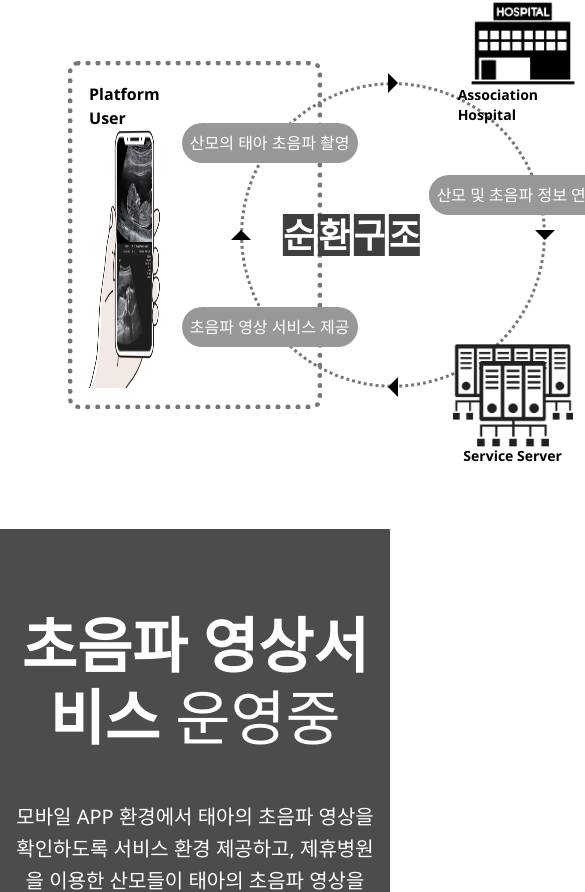
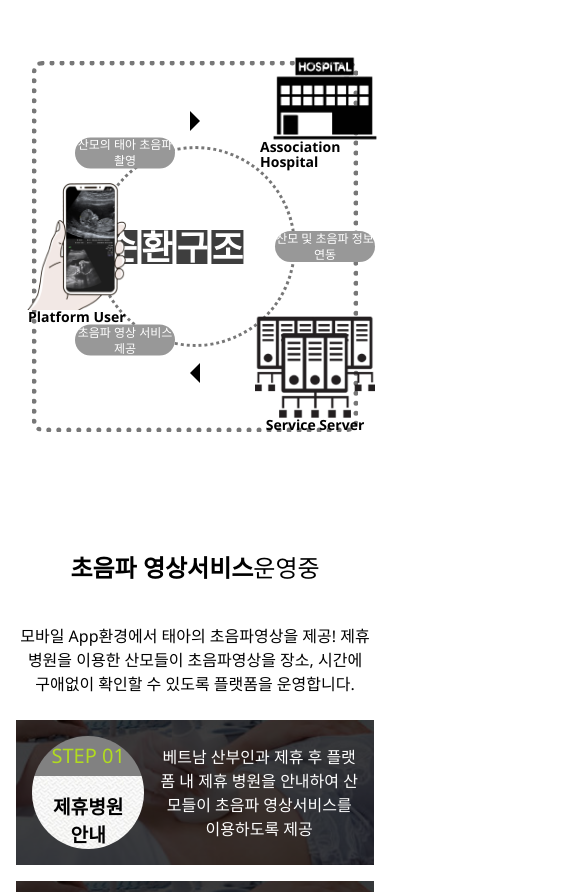
Before and after one commit to YoungkeunAhn/lkr, a React (Create React App) app: page / in a window 390 px wide. Shown: the part 10879-11771 px from the top of the page, 585 px wide, since content can reach past the window. Built offline with nearby package versions, Linux system fonts and the light colour scheme.

Commit message:
smdown sonogram step 추가

```diff
--- a/src/components/menu-dialog/MenuDialog.tsx
+++ b/src/components/menu-dialog/MenuDialog.tsx
@@ -3,7 +3,6 @@ import {
   ButtonBase,
   Dialog,
   DialogContent,
-  DialogTitle,
   IconButton,
   Typography,
 } from '@material-ui/core'
--- a/src/components/process-view/sub-content/item-box/ProcessItemBox.tsx
+++ b/src/components/process-view/sub-content/item-box/ProcessItemBox.tsx
@@ -1,4 +1,4 @@
-import { Box, Hidden, Typography, useTheme } from '@material-ui/core'
+import { Box, Typography, useTheme } from '@material-ui/core'
 import clsx from 'clsx'
 import React from 'react'
 import useStyles from './styles'
--- a/src/components/software-development-view/sub-content/SoftwareDevelopmentSubContent.tsx
+++ b/src/components/software-development-view/sub-content/SoftwareDevelopmentSubContent.tsx
@@ -1,11 +1,4 @@
-import {
-  Box,
-  Container,
-  Grid,
-  Typography,
-  useMediaQuery,
-  useTheme,
-} from '@material-ui/core'
+import { Box, Container, Grid, Typography } from '@material-ui/core'
 import { sdItemList } from 'assets/sd-sub-items'
 import BackgroundCover from 'commons/background-cover/BackgroundCover'
 import React from 'react'
@@ -17,8 +10,6 @@ const bgText2 = 'AND PASSIONATE'
 
 function SoftwareDevelopmentSubContent() {
   const classes = useStyles()
-  const theme = useTheme()
-  const smDown = useMediaQuery(theme.breakpoints.down('sm'))
 
   return (
     <Box className={classes.root}>
--- a/src/components/vietnam-service-view/VietnamServiceView.tsx
+++ b/src/components/vietnam-service-view/VietnamServiceView.tsx
@@ -1,11 +1,16 @@
+import { useMediaQuery, useTheme } from '@material-ui/core'
 import { vietnamServiceMainText } from 'assets/main-text'
 import { vietnamServiceSubText } from 'assets/sub-text'
 import TitleContentFrame from 'commons/title-content-box/TitleContentFrame'
 import React from 'react'
+import SmDownSonogramSteps from './sub-content/smdown-sonogram-steps/SmDownSonogramSteps'
 import SonogramSteps from './sub-content/sonogram-steps/SonogramSteps'
 import VietnamServiceSubContent from './sub-content/VietnamServiceSubContent'
 
 function VietnamServiceView() {
+  const theme = useTheme()
+  const smDown = useMediaQuery(theme.breakpoints.down('sm'))
+
   return (
     <div>
       <TitleContentFrame
@@ -14,9 +19,14 @@ function VietnamServiceView() {
         subText={vietnamServiceSubText}
       />
       <VietnamServiceSubContent />
-      <div id='blackBg4'>
-        <SonogramSteps />
-      </div>
+
+      {smDown ? (
+        <SmDownSonogramSteps />
+      ) : (
+        <div id='blackBg4'>
+          <SonogramSteps />
+        </div>
+      )}
     </div>
   )
 }
--- a/src/components/vietnam-service-view/sub-content/service-structure/VietnamServiceStructure.tsx
+++ b/src/components/vietnam-service-view/sub-content/service-structure/VietnamServiceStructure.tsx
@@ -1,10 +1,19 @@
-import { Box, Container, Hidden, Typography } from '@material-ui/core'
+import {
+  Box,
+  Container,
+  Hidden,
+  Typography,
+  useMediaQuery,
+  useTheme,
+} from '@material-ui/core'
 import clsx from 'clsx'
 import React from 'react'
 import useStyles from './styles'
 
 function VietnamServiceStructure() {
   const classes = useStyles()
+  const theme = useTheme()
+  const mdDown = useMediaQuery(theme.breakpoints.down('md'))
 
   return (
     <Container maxWidth='lg'>
@@ -15,8 +24,13 @@ function VietnamServiceStructure() {
         <Box className={classes.contentBox}>
           <Box className={classes.dotBorderBox}>
             <Box className={clsx(classes.iconTextBox, classes.mockupImageBox)}>
-              <Typography>Platform User</Typography>
+              <Hidden smDown>
+                <Typography>Platform User</Typography>
+              </Hidden>
               <img src='vss_mockup.png' alt='' />
+              <Hidden mdUp>
+                <Typography variant='body2'>Platform User</Typography>
+              </Hidden>
             </Box>
             <Box>
               <div className={classes.dotBorderCircle}>
@@ -26,7 +40,10 @@ function VietnamServiceStructure() {
                     classes.circleTopLeftText
                   )}
                 >
-                  <Typography variant='body1' align='center'>
+                  <Typography
+                    variant={mdDown ? 'caption' : 'body1'}
+                    align='center'
+                  >
                     산모의 태아 초음파 촬영
                   </Typography>
                 </div>
@@ -36,7 +53,10 @@ function VietnamServiceStructure() {
                     classes.circleRightText
                   )}
                 >
-                  <Typography variant='body1' align='center'>
+                  <Typography
+                    variant={mdDown ? 'caption' : 'body1'}
+                    align='center'
+                  >
                     산모 및 초음파 정보 연동
                   </Typography>
                 </div>
@@ -46,7 +66,10 @@ function VietnamServiceStructure() {
                     classes.circleBottomLeftText
                   )}
                 >
-                  <Typography variant='body1' align='center'>
+                  <Typography
+                    variant={mdDown ? 'caption' : 'body1'}
+                    align='center'
+                  >
                     초음파 영상 서비스 제공
                   </Typography>
                 </div>
@@ -72,7 +95,7 @@ function VietnamServiceStructure() {
               </div>
             </Box>
           </Box>
-          <Hidden lgDown>
+          <Hidden mdDown>
             <Box className={classes.rightBox}>
               <div className={classes.rightText}>
                 <Typography variant='h6' align='center'>
--- a/src/components/vietnam-service-view/sub-content/service-structure/styles.ts
+++ b/src/components/vietnam-service-view/sub-content/service-structure/styles.ts
@@ -11,8 +11,9 @@ const useStyles = makeStyles((theme: Theme) =>
     },
     contentBox: {
       display: 'flex',
-      [theme.breakpoints.down('lg')]: {
+      [theme.breakpoints.down('md')]: {
         justifyContent: 'center',
+        boxSizing: 'border-box',
       },
     },
     dotBorderBox: {
@@ -23,7 +24,10 @@ const useStyles = makeStyles((theme: Theme) =>
       alignItems: 'flex-end',
       padding: theme.spacing(10, 15, 0, 0),
       [theme.breakpoints.down('md')]: {
-        padding: theme.spacing(2),
+        width: '100%',
+        alignItems: 'center',
+        justifyContent: 'center',
+        padding: theme.spacing(10, 0),
       },
     },
     structureTextBox: {
@@ -34,6 +38,17 @@ const useStyles = makeStyles((theme: Theme) =>
       '& .MuiTypography-root': {
         color: '#fff',
       },
+      [theme.breakpoints.down('sm')]: {
+        width: 100,
+        display: 'flex',
+        justifyContent: 'center',
+        boxSizing: 'border-box',
+        padding: theme.spacing(0),
+        '& .MuiTypography-root': {
+          wordBreak: 'keep-all',
+          lineHeight: 1.3,
+        },
+      },
     },
     mockupImageBox: {
       marginRight: theme.spacing(10),
@@ -41,6 +56,16 @@ const useStyles = makeStyles((theme: Theme) =>
       '& img': {
         width: '100%',
         height: '100%',
+      },
+      [theme.breakpoints.down('sm')]: {
+        height: '15%',
+        marginRight: theme.spacing(0),
+        position: 'absolute',
+        left: '7vw',
+        zIndex: 10,
+        '& img': {
+          objectFit: 'contain',
+        },
       },
     },
     dotBorderCircle: {
@@ -59,6 +84,10 @@ const useStyles = makeStyles((theme: Theme) =>
       [theme.breakpoints.down('md')]: {
         top: 0,
       },
+      [theme.breakpoints.down('sm')]: {
+        width: '50vw',
+        height: '50vw',
+      },
     },
     bgColorTextBox: {
       display: 'flex',
@@ -67,9 +96,14 @@ const useStyles = makeStyles((theme: Theme) =>
         color: '#fff',
         background: '#3E3E3E',
         fontWeight: 600,
+        lineHeight: 1,
+        boxSizing: 'border-box',
       },
       '& .MuiTypography-root+.MuiTypography-root': {
         marginLeft: theme.spacing(0.5),
+      },
+      [theme.breakpoints.down('sm')]: {
+        transform: 'translateX(-15%)',
       },
     },
     rightTriangle: {
@@ -80,6 +114,9 @@ const useStyles = makeStyles((theme: Theme) =>
       borderLeft: '10px solid transparent',
       borderRight: '10px solid transparent',
       transform: 'translateX(760%)',
+      [theme.breakpoints.down('md')]: {
+        transform: 'translateX(630%)',
+      },
     },
     bottomTriangle: {
       width: 0,
@@ -89,6 +126,9 @@ const useStyles = makeStyles((theme: Theme) =>
       borderLeft: '0px solid transparent',
       borderRight: '10px solid #000',
       transform: 'translateY(760%)',
+      [theme.breakpoints.down('md')]: {
+        transform: 'translateY(630%)',
+      },
     },
     leftTriangle: {
       width: 0,
@@ -98,6 +138,9 @@ const useStyles = makeStyles((theme: Theme) =>
       borderLeft: '10px solid transparent',
       borderRight: '10px solid transparent',
       transform: 'translateX(-760%)',
+      [theme.breakpoints.down('md')]: {
+        transform: 'translateX(-630%)',
+      },
     },
     topTriangle: {
       width: 0,
@@ -107,6 +150,9 @@ const useStyles = makeStyles((theme: Theme) =>
       borderLeft: '10px solid #000',
       borderRight: '0px solid transparent',
       transform: 'translateY(-760%)',
+      [theme.breakpoints.down('md')]: {
+        transform: 'translateY(-630%)',
+      },
     },
     iconTextBox: {
       display: 'flex',
@@ -114,6 +160,11 @@ const useStyles = makeStyles((theme: Theme) =>
       alignItems: 'center',
       '& .MuiTypography-root': {
         fontWeight: 600,
+      },
+      [theme.breakpoints.down('sm')]: {
+        '& .MuiTypography-root': {
+          lineHeight: '0.9rem',
+        },
       },
     },
     hospital: {
@@ -124,24 +175,34 @@ const useStyles = makeStyles((theme: Theme) =>
         heigth: '80%',
         objectFit: 'contain',
       },
+      [theme.breakpoints.down('sm')]: {
+        transform: 'translate(100%, -120%)',
+      },
     },
     server: {
-      transform: 'translate(100%, 140%)',
+      transform: 'translate(100%, 160%)',
       width: 120,
       '& img': {
         width: '100%',
         heigth: '100%',
         objectFit: 'contain',
       },
+      [theme.breakpoints.down('sm')]: {
+        transform: 'translate(100%, 110%)',
+      },
     },
     circleTopLeftText: {
-      transform: 'translate(-70%, -230%)',
+      transform: 'translate(-70%, -300%)',
     },
     circleBottomLeftText: {
-      transform: 'translate(-70%, 230%)',
+      transform: 'translate(-70%, 300%)',
     },
     circleRightText: {
       transform: 'translate(70%, -100%)',
+      [theme.breakpoints.down('sm')]: {
+        transform: 'translate(130%, 0%)',
+        zIndex: 10,
+      },
     },
 
     rightBox: {
--- /dev/null
+++ b/src/components/vietnam-service-view/sub-content/smdown-sonogram-steps/SmDownSonogramSteps.tsx
@@ -0,0 +1,28 @@
+import { Box, Container, Typography } from '@material-ui/core'
+import React from 'react'
+import useStyles from './styles'
+import { sonogramServiceText } from 'assets/vietnam-item'
+import SmDownSonogramStepBox from './step-box/SmDownSonogramStepBox'
+
+function SmDownSonogramSteps() {
+  const classes = useStyles()
+
+  return (
+    <Container maxWidth='lg'>
+      <Typography variant='h5' className={classes.title} align='center'>
+        <span>초음파 영상서비스</span>운영중
+      </Typography>
+      <Typography className={classes.mainText} align='center'>
+        모바일 App환경에서 태아의 초음파영상을 제공! 제휴 병원을 이용한 산모들이
+        초음파영상을 장소, 시간에 구애없이 확인할 수 있도록 플랫폼을 운영합니다.
+      </Typography>
+      <Box>
+        {sonogramServiceText.steps.map((item, idx) => (
+          <SmDownSonogramStepBox key={idx} seq={idx + 1} {...item} />
+        ))}
+      </Box>
+    </Container>
+  )
+}
+
+export default SmDownSonogramSteps
--- /dev/null
+++ b/src/components/vietnam-service-view/sub-content/smdown-sonogram-steps/step-box/SmDownSonogramStepBox.tsx
@@ -0,0 +1,43 @@
+import { Box, Typography } from '@material-ui/core'
+import React from 'react'
+import useStyles from './styles'
+
+type Props = {
+  title: string
+  content: string
+  seq: number
+}
+
+function SmDownSonogramStepBox(props: Props) {
+  const classes = useStyles()
+  const { title, content, seq } = props
+
+  return (
+    <Box className={classes.root}>
+      <Box className={classes.bgCover}>
+        <div className={classes.circle}>
+          <Box className={classes.circleTop}>
+            <Typography
+              className={classes.stepText}
+              align='center'
+              variant='h6'
+            >
+              STEP 0{seq}
+            </Typography>
+          </Box>
+          <Box className={classes.circleBottom}>
+            <div
+              className={classes.title}
+              dangerouslySetInnerHTML={{ __html: title }}
+            />
+          </Box>
+        </div>
+        <Typography className={classes.text} variant='body1' align='center'>
+          {content}
+        </Typography>
+      </Box>
+    </Box>
+  )
+}
+
+export default SmDownSonogramStepBox
--- /dev/null
+++ b/src/components/vietnam-service-view/sub-content/smdown-sonogram-steps/step-box/styles.ts
@@ -0,0 +1,72 @@
+import { createStyles, makeStyles, Theme } from '@material-ui/core'
+
+const useStyles = makeStyles((theme: Theme) =>
+  createStyles({
+    root: {
+      width: '100%',
+      backgroundImage: `url('sonogram_steps_bg.jpg')`,
+      backgroundPosition: 'bottom 0px right 50%',
+      backgroundSize: '250%',
+      backgroundRepeat: 'no-repeat',
+      '&+&': {
+        marginTop: theme.spacing(2),
+      },
+    },
+    bgCover: {
+      width: '100%',
+      height: '100%',
+      background: 'rgba(0,0,0,0.75)',
+      display: 'flex',
+      justifyContent: 'center',
+      alignItems: 'center',
+      padding: theme.spacing(2),
+      boxSizing: 'border-box',
+    },
+    circle: {
+      borderRadius: '100%',
+      overflow: 'hidden',
+      width: '29vw',
+      height: '29vw',
+      marginRight: theme.spacing(2),
+    },
+    circleTop: {
+      background: '#818181',
+      height: '35%',
+      display: 'flex',
+      justifyContent: 'center',
+      alignItems: 'center',
+      borderTopLeftRadius: 200,
+      borderTopRightRadius: 200,
+      borderLeft: '0px',
+      borderRight: '0px',
+    },
+    stepText: {
+      color: '#B1DC1F',
+    },
+    circleBottom: {
+      background: `url('sonogram_step_circle_bg.png')`,
+      height: '65%',
+      display: 'flex',
+      justifyContent: 'center',
+      alignItems: 'flex-start',
+      borderBottomLeftRadius: 200,
+      borderBottomRightRadius: 200,
+      paddingTop: theme.spacing(2),
+      '& .MuiTypography-root': {
+        fontWeight: 600,
+        wordBreak: 'keep-all',
+      },
+    },
+    text: {
+      color: '#fff',
+      width: '51vw',
+    },
+    title: {
+      fontSize: '1.2rem',
+      textAlign: 'center',
+      fontWeight: 600,
+    },
+  })
+)
+
+export default useStyles
--- /dev/null
+++ b/src/components/vietnam-service-view/sub-content/smdown-sonogram-steps/styles.ts
@@ -0,0 +1,20 @@
+import { createStyles, makeStyles, Theme } from '@material-ui/core'
+import { themes } from 'theme/themes'
+
+const useStyles = makeStyles((theme: Theme) =>
+  createStyles({
+    root: {},
+    title: {
+      '& span': {
+        fontWeight: 600,
+      },
+    },
+    mainText: {
+      wordBreak: 'keep-all',
+      marginTop: theme.spacing(5),
+      marginBottom: theme.spacing(3),
+    },
+  })
+)
+
+export default useStyles
--- a/tsconfig.json
+++ b/tsconfig.json
@@ -20,5 +20,5 @@
       "@/*": ["src/*"]
     }
   },
-  "include": ["src", "**/*.ts", "**/*.tsx", "src/**/*", "**/*.d.ts"]
+  "include": ["src", "**/*.ts", "**/*.tsx", "src/**/*/*", "**/*.d.ts"]
 }
```
